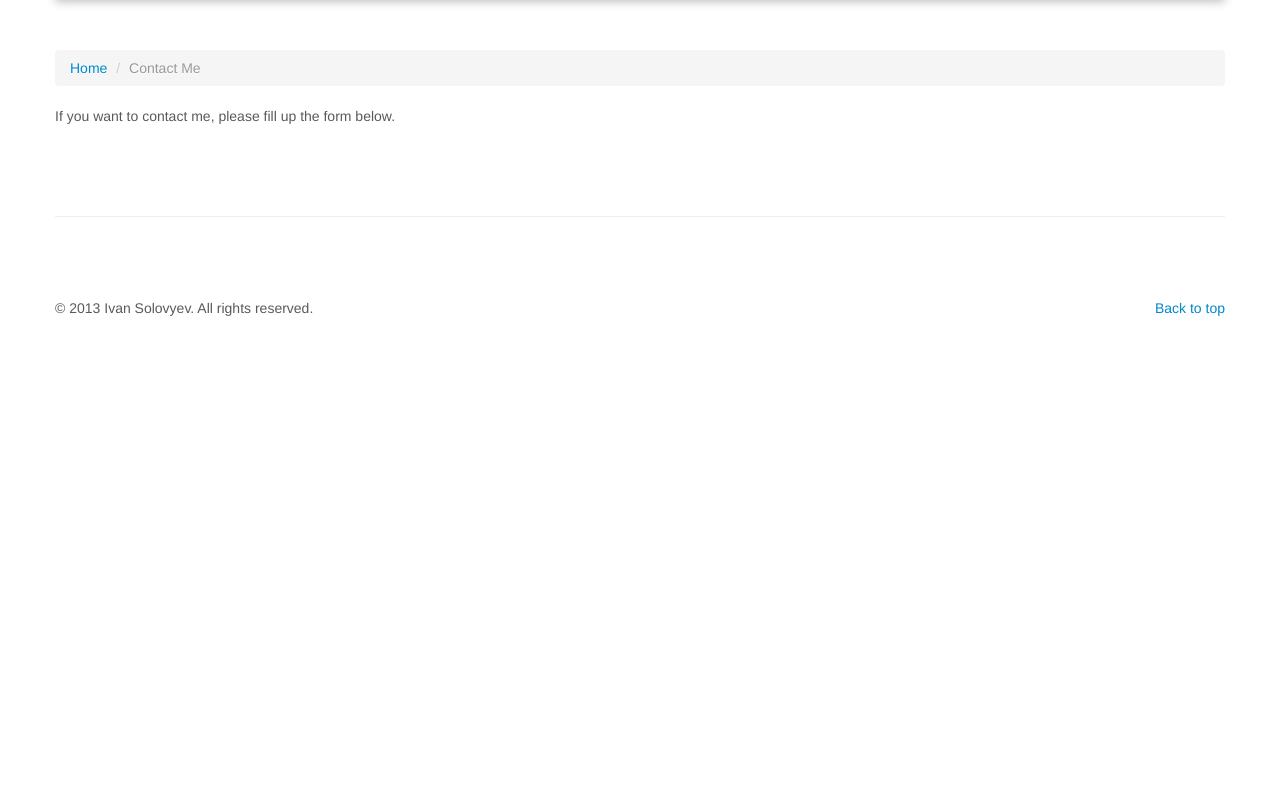
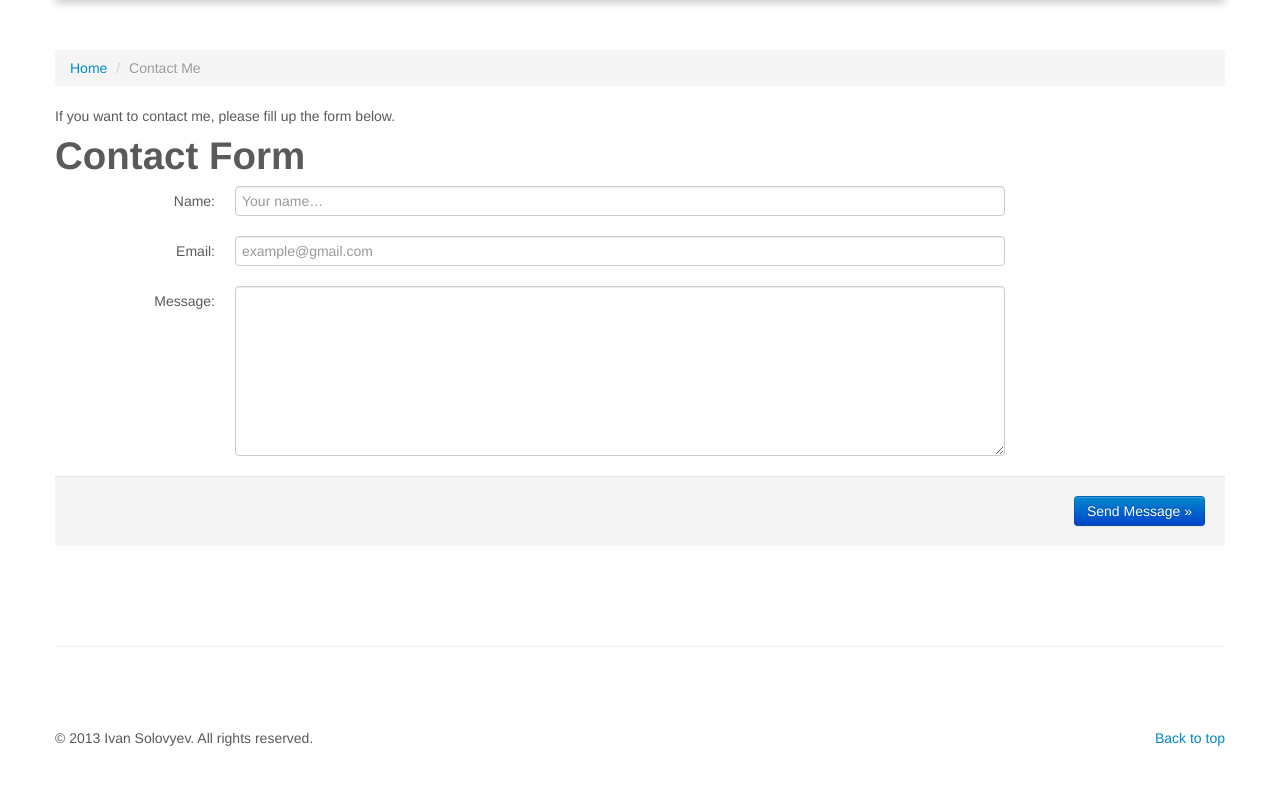
Before and after one commit to isoloviev/gallery, a Django app: page /contacts/ in a window 1280 px wide. Shown: the part 70-868 px from the top of the page. Before the commit the page ends 386 px from the top, so only its background shows below. Run offline with Django 3.2, Linux system fonts and the light colour scheme; parts of the project's set-up code (start-up, migrations or seed data) failed here and were passed over; some libraries are stand-ins or nearby versions.

Commit message:
+ Added "Contact Me" page

```diff
--- /dev/null
+++ b/isoloviev/models.py
@@ -0,0 +1,7 @@
+from django import forms
+
+
+class ContactForm(forms.Form):
+    name = forms.CharField(max_length=250)
+    email = forms.CharField(max_length=250)
+    message = forms.CharField()
--- a/isoloviev/views.py
+++ b/isoloviev/views.py
@@ -1,4 +1,7 @@
+from django.core.mail import mail_admins
+from django.http import HttpResponseRedirect
 from django.shortcuts import render
+from isoloviev.models import ContactForm
 
 
 def home(request):
@@ -6,7 +9,18 @@ def home(request):
 
 
 def contacts(request):
-    return render(request, 'contacts.html')
+    if request.method == 'POST':
+        form = ContactForm(request.POST)
+        if form.is_valid():
+            mail_admins('Web Site User Feedback - %s (%s)' % (form.cleaned_data['name'], form.cleaned_data['email']),
+                        form.cleaned_data['message'])
+            return HttpResponseRedirect('/thanks/')
+    else:
+        form = ContactForm()
+
+    return render(request, 'contacts.html', {
+        'form': form,
+    })
 
 
 def about(request):
--- a/templates/contacts.html
+++ b/templates/contacts.html
@@ -9,4 +9,48 @@
 
     <p>If you want to contact me, please fill up the form below.</p>
 
+    <h1>Contact Form</h1>
+    <form action="" method="post" class="form-horizontal">
+        {{ form.non_field_errors }}
+        {% csrf_token %}
+        <div class="control-group {{ form.name.errors|yesno:'error,' }}">
+            <label class="control-label" for="id_name">Name:</label>
+
+            <div class="controls">
+                <input id="id_name" name="{{ form.name.html_name }}" class="span8" type="text" placeholder="Your name…">
+                {% if form.name.errors %}
+                    <span class="help-inline">{{ form.name.errors.0|escape }}</span>
+                {% endif %}
+            </div>
+        </div>
+
+        <div class="control-group {{ form.email.errors|yesno:'error,' }}">
+            <label class="control-label" for="id_email">Email:</label>
+
+            <div class="controls">
+                <input id="id_email" name="{{ form.email.html_name }}"  class="span8" type="text" placeholder="example@gmail.com">
+                {% if form.email.errors %}
+                    <span class="help-inline">{{ form.email.errors.0|escape }}</span>
+                {% endif %}
+            </div>
+        </div>
+
+        <div class="control-group {{ form.message.errors|yesno:'error,' }}">
+            <label class="control-label" for="id_message">Message:</label>
+
+            <div class="controls">
+                <textarea id="id_message" name="{{ form.message.html_name }}"  class="span8" name="" rows="8"></textarea>
+                {% if form.message.errors %}
+                    <span class="help-inline">{{ form.message.errors.0|escape }}</span>
+                {% endif %}
+            </div>
+        </div>
+
+        <div class="form-actions">
+            <div class="pull-right">
+                <button type="submit" class="btn btn-primary">Send Message &raquo;</button>
+            </div>
+        </div>
+    </form>
+
 {% endblock %}
```
